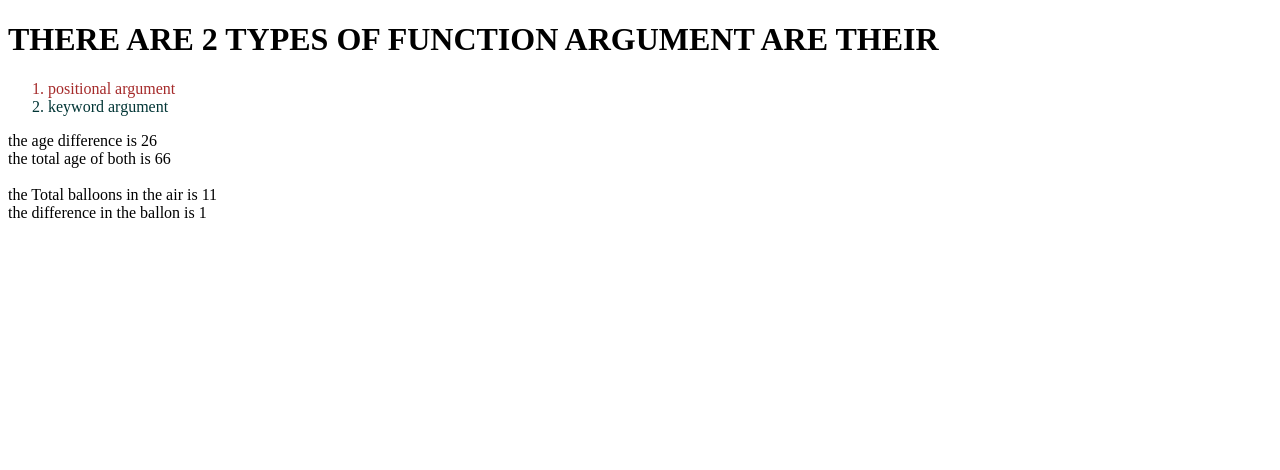
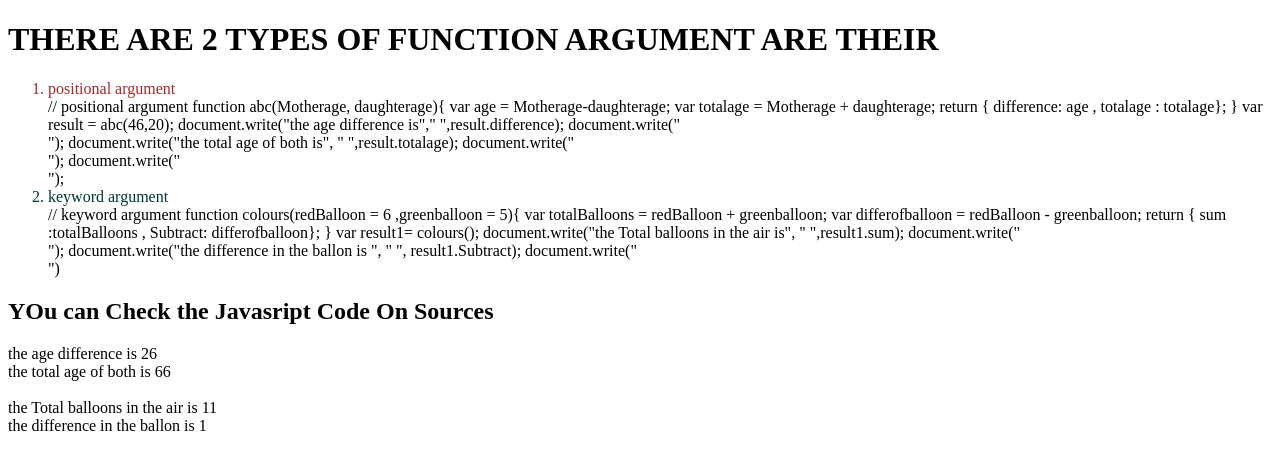
Before and after one commit to hammad-iqra/Function-Argument, a plain HTML site: page index.html in a window 1280 px wide. Drawn offline with nearby package versions, Linux system fonts and the light colour scheme.

Commit message:
secondcommit

```diff
--- a/index.html
+++ b/index.html
@@ -17,8 +17,37 @@
 <h1 style="font-weight: bold; text-transform: uppercase;">There Are 2 types of Function argument Are their</h1>
 <ol>
     <li style="color: brown;">positional argument</li>
+    // positional argument
+    function abc(Motherage, daughterage){
+        var age = Motherage-daughterage;
+        var totalage = Motherage + daughterage;
+        return { difference: age , totalage : totalage};
+    }
+    var result = abc(46,20);
+    document.write("the age difference is"," ",result.difference);
+    document.write("<br>");
+    document.write("the total age of both is", " ",result.totalage);
+    document.write("<br>");
+    document.write("<br>");
+
+
     <li style="color: rgb(1, 53, 53);">keyword argument</li>
+    // keyword argument
+    function colours(redBalloon = 6 ,greenballoon = 5){
+        var totalBalloons = redBalloon + greenballoon;
+        var differofballoon = redBalloon - greenballoon;
+        return { sum :totalBalloons , Subtract: differofballoon};
+    }
+    var result1= colours();
+    document.write("the Total balloons in the air is", " ",result1.sum);
+    document.write("<br>");
+    document.write("the difference in the ballon is ", " ", result1.Subtract);
+    document.write("<br>")
+
+
 </ol>
+
+<h2>YOu can Check the Javasript Code On Sources</h2>
 <script>
     var a = 89;
     a--;
```
